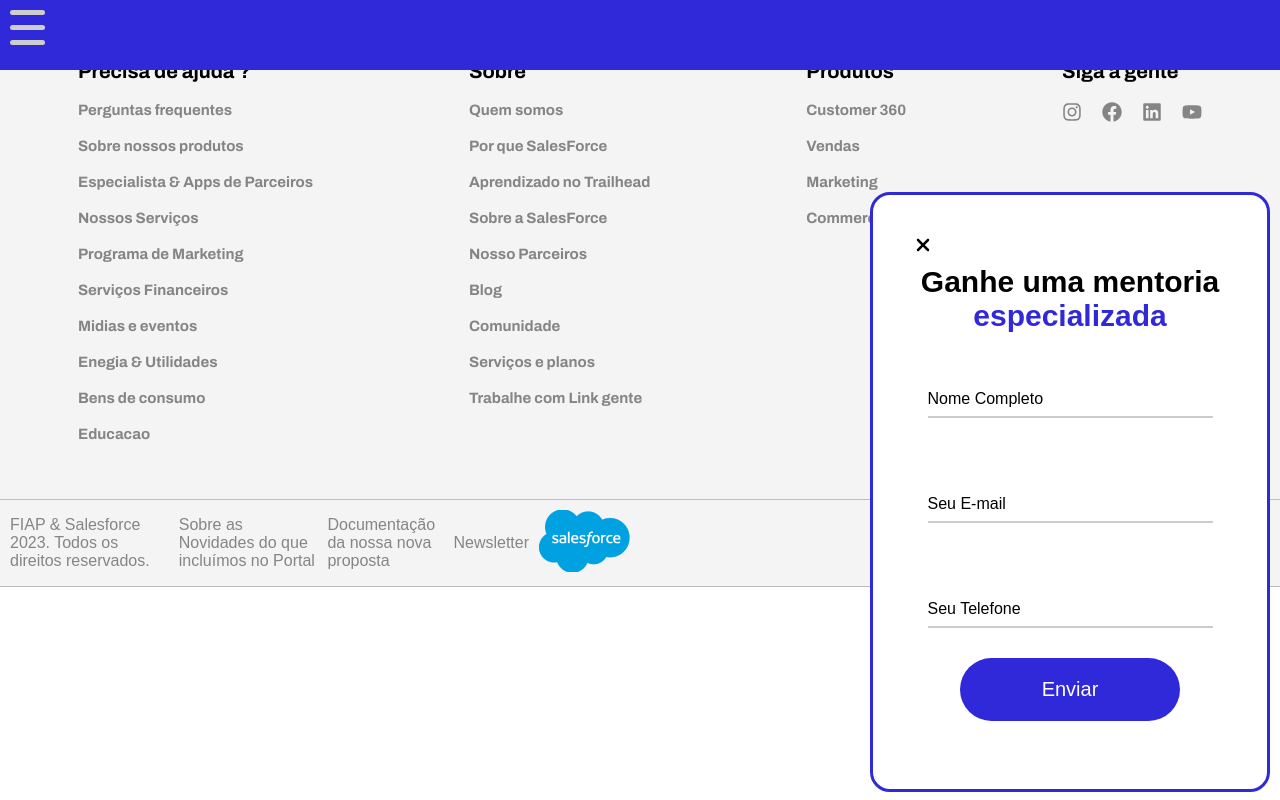
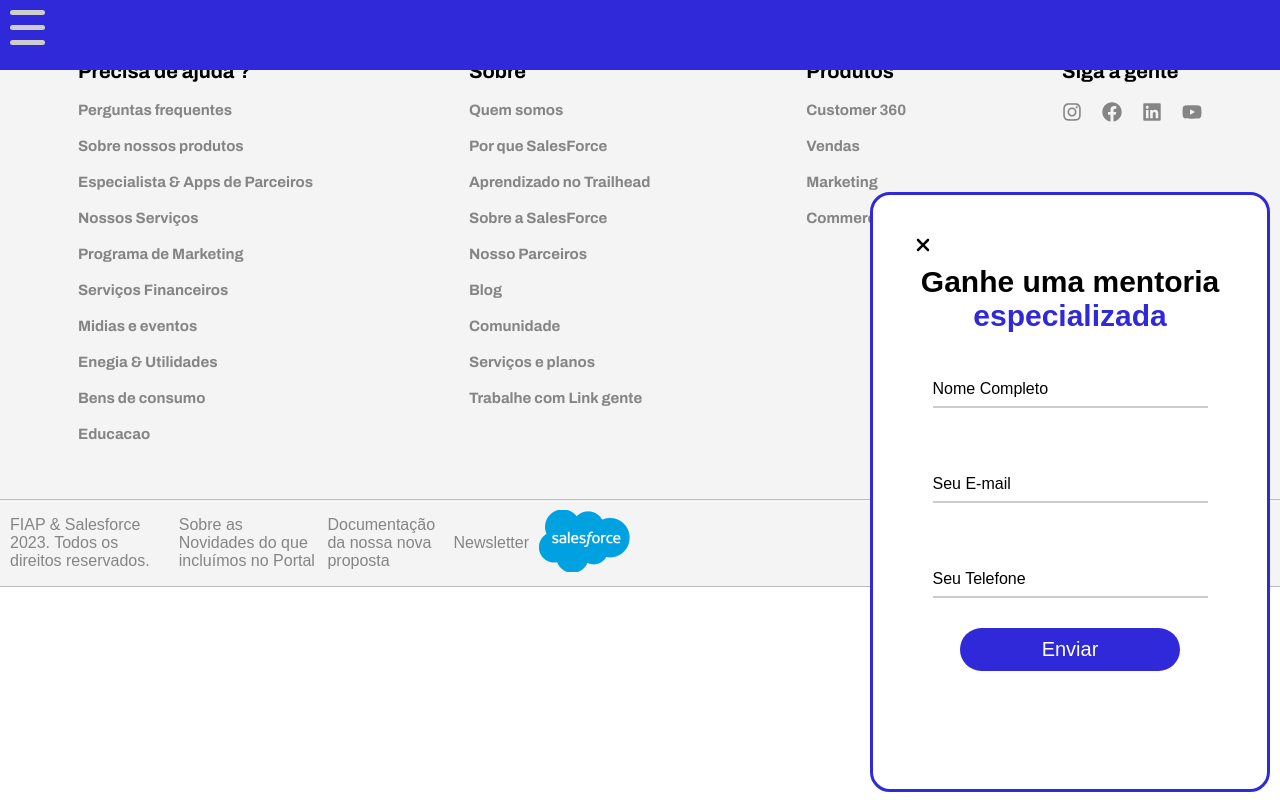
Before and after one commit to kevenike/Challenge-SalesFoce-Fiap, a Next.js app: page /Components/Form in a window 1280 px wide. Built offline with nearby package versions, Linux system fonts and the light colour scheme.

Commit message:
adicionado animação no formulario

```diff
--- a/src/app/Components/Form/Formulario.css
+++ b/src/app/Components/Form/Formulario.css
@@ -58,7 +58,7 @@
     width: 100%;
     border: none;
     border-bottom: 2px solid #ccc;
-    padding: 10px;
+    padding: 5px;
     font-size: 20px;
     outline: none;
 }
@@ -66,13 +66,13 @@
 form .formulario-lead .input:focus~label,
 form .formulario-lead .input:valid~label {
     transform: translateY(-28px);
-    font-size: 20px;
+    font-size: 15px;
     color: #00b3ff;
 }
 
 .botaoFormularioFixado {
     width: 70%;
-    padding: 20px;
+    padding: 10px;
     border-style: none;
     border-radius: 50px;
     background-color: var(--cor-primaria);
@@ -88,13 +88,14 @@
 
 @keyframes fadeIn {
     from {
-       opacity: 0;
+        opacity: 0;
     }
+
     to {
-       opacity: 1;
+        opacity: 1;
     }
-   }
+}
 
-   .formularioFixado {
+.formularioFixado {
     animation: fadeIn 1s ease-in-out;
-   }
+}
--- a/src/app/Components/Form/page.tsx
+++ b/src/app/Components/Form/page.tsx
@@ -16,7 +16,7 @@
 
     return (
         <>
-        <section className={`formularioFixado ${isVisible ? '' : 'formOculto'}`}>
+        <section className={`formularioFixado ${isVisible ? '' : 'formOculto'}` } >
             <FaXmark className="iconex" onClick={handleClose}/>
             <form className="fixado" action="">
                 <h2 className="legenda">Ganhe uma mentoria <span className="especializada">especializada</span></h2>
```
